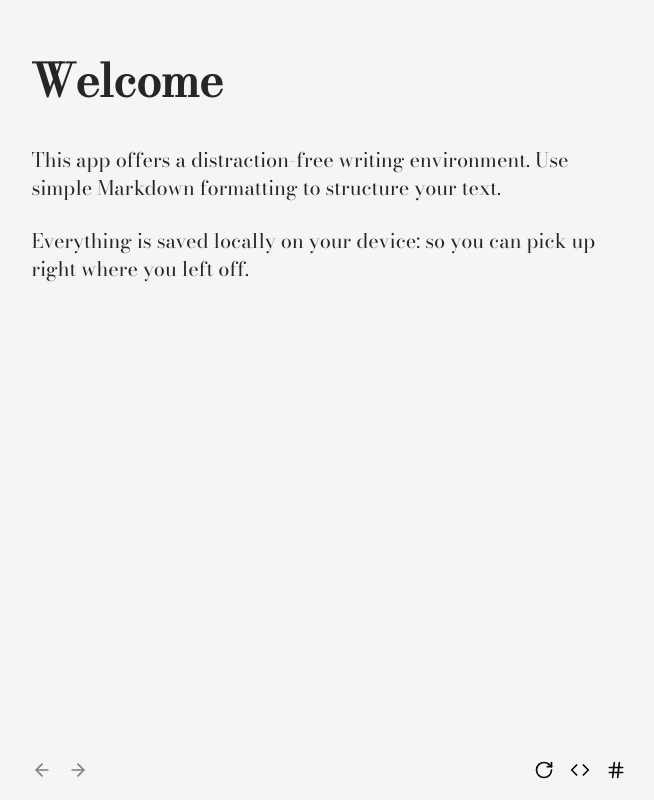
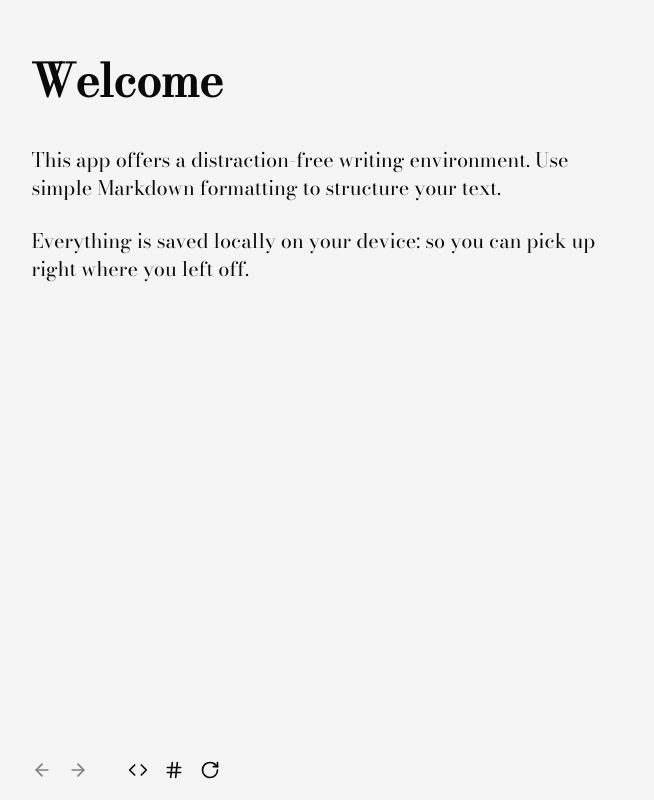
Before and after one commit to flavienbonvin/slate, a React (Vite) app: page / in a window 1280 px wide. Shown: the whole page, without its empty margins (311-965 px from the left). Built offline with nearby package versions, Linux system fonts and the light colour scheme.

Commit message:
Add confirmation toast

```diff
--- a/package.json
+++ b/package.json
@@ -20,6 +20,7 @@
         "lucide-react": "^0.503.0",
         "react": "^19.0.0",
         "react-dom": "^19.0.0",
+        "sonner": "^2.0.3",
         "turndown": "^7.2.0"
     },
     "devDependencies": {
--- a/src/App.tsx
+++ b/src/App.tsx
@@ -1,3 +1,4 @@
+import { Toaster } from "sonner";
 import { Editor } from "./components/Editor";
 
 import "@fontsource/bodoni-moda";
@@ -6,6 +7,7 @@ function App() {
     return (
         <body className="bg-neutral-100 dark:bg-neutral-950">
             <Editor />
+            <Toaster />
         </body>
     );
 }
--- a/src/components/Editor.tsx
+++ b/src/components/Editor.tsx
@@ -16,7 +16,7 @@ export const Editor = () => {
         content,
         editorProps: {
             attributes: {
-                class: "text-neutral-800 prose-headings:text-neutral-800 dark:prose-headings:text-neutral-300 dark:prose-strong:text-neutral-300 border-none focus:outline-none md:text-xl dark:text-neutral-300",
+                class: "text-neutral-950 prose-headings:text-neutral-950 dark:prose-headings:text-neutral-300 dark:prose-strong:text-neutral-300 border-none focus:outline-none md:text-xl dark:text-neutral-300",
             },
         },
     });
--- a/src/components/Toolbar.tsx
+++ b/src/components/Toolbar.tsx
@@ -1,6 +1,7 @@
 import { Editor } from "@tiptap/react";
 import clsx from "clsx";
 import { ArrowLeft, Code, Hash, RotateCw } from "lucide-react";
+import { toast } from "sonner";
 import TurndownService from "turndown";
 
 interface Props {
@@ -15,20 +16,63 @@ export const Toolbar = ({ editor }: Props) => {
     }
 
     const handleCopyClick = () => {
+        try {
             const string = editor.getHTML();
             navigator.clipboard.writeText(string);
+
+            toast.success("Text copied to the clipboard", {
+                duration: 2000,
+            });
+        } catch (e) {
+            console.error(e);
+
+            toast.error("Failed to copy text", {
+                duration: 2000,
+            });
+        }
     };
 
     const handleMarkdownClick = () => {
+        try {
             const turndownService = new TurndownService({ headingStyle: "atx" });
             const string = turndownService.turndown(editor.getHTML());
             navigator.clipboard.writeText(string);
+
+            toast.success("Markdown copied to the clipboard", {
+                duration: 2000,
+            });
+        } catch (e) {
+            console.error(e);
+
+            toast.error("Failed to convert to markdown", {
+                duration: 2000,
+            });
+        }
     };
 
-    // TODO add an option to restore content
     const handleEraserClick = () => {
+        try {
+            const content = editor.getHTML();
             editor.commands.clearContent();
             editor.commands.focus();
+
+            toast.success("Content cleared", {
+                duration: 2000,
+                cancel: {
+                    label: "Restore",
+                    onClick: () => {
+                        editor.commands.setContent(content);
+                        editor.commands.focus("end");
+                    },
+                },
+            });
+        } catch (e) {
+            console.error(e);
+
+            toast.error("Failed to clear content", {
+                duration: 2000,
+            });
+        }
     };
 
     const handlePrevious = () => {
@@ -40,7 +84,7 @@ export const Toolbar = ({ editor }: Props) => {
     };
 
     return (
-        <div className="not-prose mb-5 flex justify-between gap-3">
+        <div className="not-prose mb-5 flex gap-10">
             <span className="flex gap-4">
                 <ArrowLeft
                     size={iconSize}
@@ -60,11 +104,6 @@ export const Toolbar = ({ editor }: Props) => {
                 />
             </span>
             <span className="flex gap-4">
-                <RotateCw
-                    size={iconSize}
-                    onClick={handleEraserClick}
-                    className="cursor-pointer text-neutral-950 dark:text-neutral-300"
-                />
                 <Code
                     size={iconSize}
                     onClick={handleCopyClick}
@@ -75,6 +114,11 @@ export const Toolbar = ({ editor }: Props) => {
                     onClick={handleMarkdownClick}
                     className="cursor-pointer text-neutral-950 dark:text-neutral-300"
                 />
+                <RotateCw
+                    size={iconSize}
+                    onClick={handleEraserClick}
+                    className="cursor-pointer text-neutral-950 dark:text-neutral-300"
+                />
             </span>
         </div>
     );
```
Also changed, not shown: 1 other file (tests, documents, lock files or other folders). Lines whose indentation alone changed are shown as unchanged.
